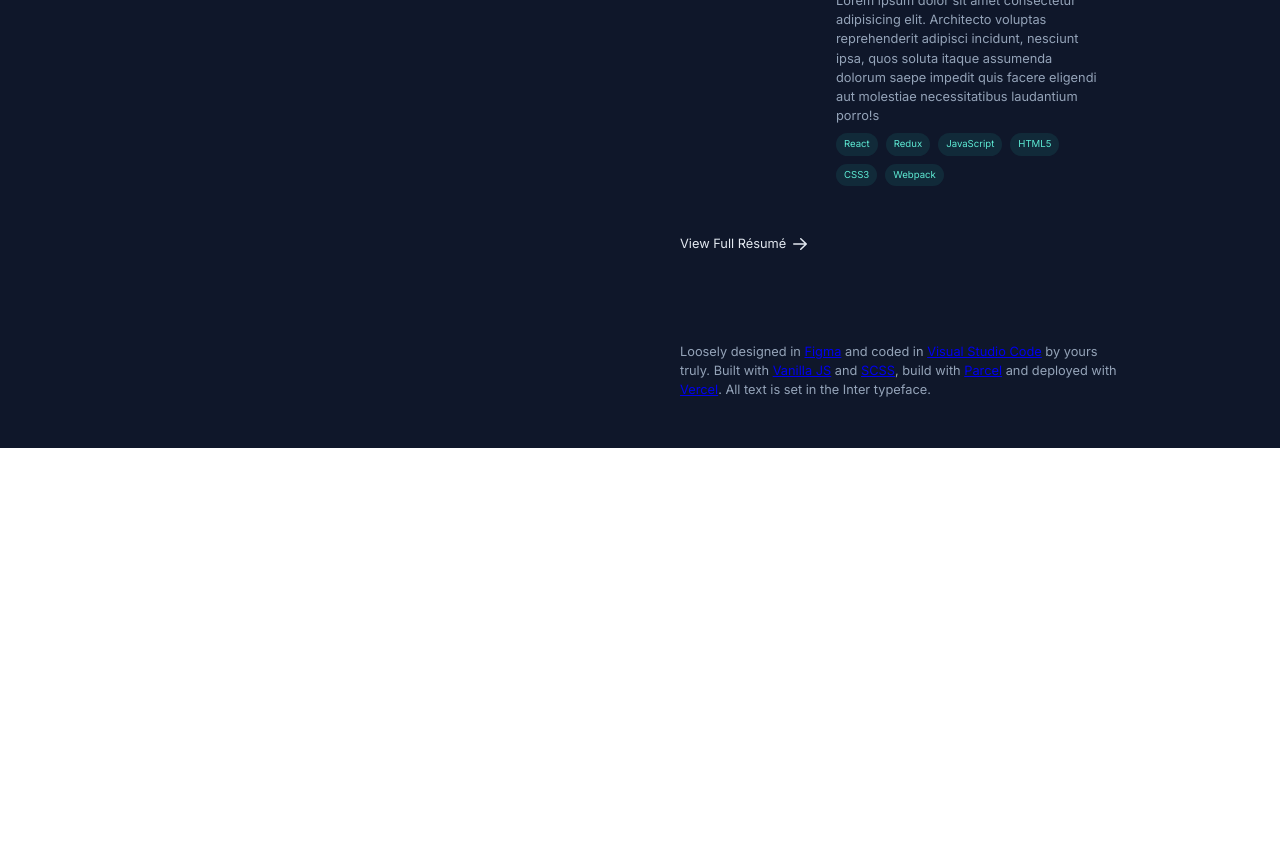
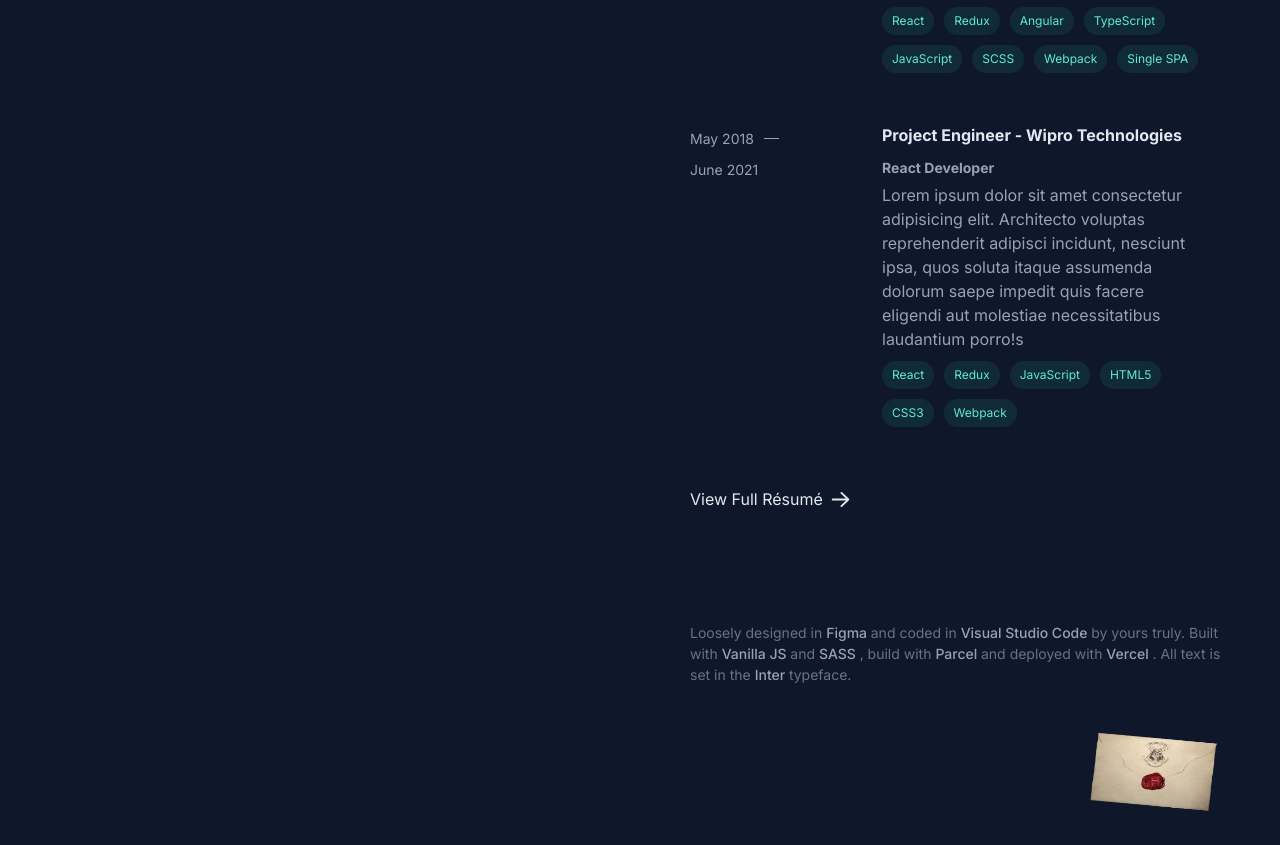
Before and after one commit to Rajat0916/portfolio, a website built with Parcel: page src/index.html in a window 1280 px wide. Shown: the part 783-1628 px from the top of the page. Before the commit the page ends 1231 px from the top, so only its background shows below. Built offline with nearby package versions, Linux system fonts and the light colour scheme.

Commit message:
code refactoring and adding giphhy image

```diff
--- a/src/index.html
+++ b/src/index.html
@@ -14,11 +14,11 @@
   <body>
     <div class="app">
       <div class="dropShadow"></div>
-      <main class="main flex gap-10 mx-auto px-5 min-h-100">
-        <aside class="w-perc-50 py-6 flex flex-column h-100 jc-sb sticky t-0">
-          <section class="flex ai-c gap-3">
+      <div class="container flex gap-10 mx-auto px-5 min-h-100">
+        <header class="w-perc-50 py-6 flex flex-column h-100 jc-sb sticky t-0">
+          <div class="flex ai-c gap-3">
             <img class="userImage" alt="User" />
-            <div>
+            <section>
               <h1 class="fs-48 fw-700 mb-1 text-slate-heading">Rajat Gupta</h1>
               <h2 class="fs-20 fw-500 mb-1 text-slate-heading">
                 Systems Engineer at TCS
@@ -27,8 +27,8 @@
                 I build accessible, inclusive products and digital experiences
                 for the web.
               </p>
+            </section>
           </div>
-          </section>
           <nav class="nav flex flex-column gap-2">
             <a
               class="navItem navItem-about flex ai-c gap-1 text-slate-anchor fw-700 max-w-15"
@@ -49,7 +49,8 @@
               <span class="dash w-3"></span>PROJECTS
             </a> -->
           </nav>
-          <section class="flex gap-3">
+          <ul class="flex gap-3">
+            <li>
               <a
                 href="https://github.com/Rajat0916"
                 target="_blank"
@@ -57,9 +58,13 @@
                 class="contactInfo"
               >
                 <svg xmlns="http://www.w3.org/2000/svg">
-                <use xlink:href="../assets/icons/github.svg#contactIcon"></use>
+                  <use
+                    xlink:href="../assets/icons/github.svg#contactIcon"
+                  ></use>
                 </svg>
               </a>
+            </li>
+            <li>
               <a
                 href="https://www.linkedin.com/in/rajatgupta0916"
                 target="_blank"
@@ -72,6 +77,8 @@
                   ></use>
                 </svg>
               </a>
+            </li>
+            <li>
               <a
                 href="mailto:rajatgupta0916@gmail.com?subject=Mail from rajat0916.com"
                 target="_blank"
@@ -82,6 +89,8 @@
                   <use xlink:href="../assets/icons/mail.svg#contactIcon"></use>
                 </svg>
               </a>
+            </li>
+            <li>
               <a
                 href="tel:+919999087518"
                 target="_blank"
@@ -92,9 +101,10 @@
                   <use xlink:href="../assets/icons/phone.svg#contactIcon"></use>
                 </svg>
               </a>
-          </section>
-        </aside>
-        <section class="w-perc-50 py-6">
+            </li>
+          </ul>
+        </header>
+        <main class="w-perc-50 py-6 mb-10">
           <object
             class="welcomeImage"
             data="../assets/img/welcome.svg#welcome_svg"
@@ -119,23 +129,24 @@
               with my family, watching sports or surfing documentaries.
             </p>
           </div>
-          <ul id="experience" class="mb-10">
+          <div id="experience" class="mb-10">
+            <ul class="mb-5">
               <li class="mb-5 flex gap-3 ai-fs experienceItem">
                 <div class="resumeShadow"></div>
                 <p class="flex flex-wrap w-perc-30 gap-1 ai-c fs-14 mt-05">
                   July 2021<span class="dash w-15"></span>PRESENT
                 </p>
-              <aside class="w-perc-60">
+                <section class="w-perc-60">
                   <h1 class="mb-1 text-slate-heading fs-16">
                     Systems Engineer - TCS
                   </h1>
                   <h2 class="mb-05 fs-14">Frontend Developer</h2>
                   <p class="mb-1">
                     Lorem ipsum dolor sit amet consectetur adipisicing elit.
-                  Architecto voluptas reprehenderit adipisci incidunt, nesciunt
-                  ipsa, quos soluta itaque assumenda dolorum saepe impedit quis
-                  facere eligendi aut molestiae necessitatibus laudantium
-                  porro!s
+                    Architecto voluptas reprehenderit adipisci incidunt,
+                    nesciunt ipsa, quos soluta itaque assumenda dolorum saepe
+                    impedit quis facere eligendi aut molestiae necessitatibus
+                    laudantium porro!s
                   </p>
                   <ul class="flex flex-wrap ai-c gap-1 skill-item">
                     <li>React</li>
@@ -147,24 +158,24 @@
                     <li>Webpack</li>
                     <li>Single SPA</li>
                   </ul>
-              </aside>
+                </section>
               </li>
-            <li class="mb-5 flex gap-3 ai-fs experienceItem">
+              <li class="flex gap-3 ai-fs experienceItem">
                 <div class="resumeShadow"></div>
                 <p class="flex flex-wrap w-perc-30 gap-1 ai-c fs-14 mt-05">
                   May 2018<span class="dash w-15"></span>June 2021
                 </p>
-              <aside class="w-perc-60">
+                <section class="w-perc-60">
                   <h1 class="mb-1 text-slate-heading fs-16">
                     Project Engineer - Wipro Technologies
                   </h1>
                   <h2 class="mb-05 fs-14">React Developer</h2>
                   <p class="mb-1">
                     Lorem ipsum dolor sit amet consectetur adipisicing elit.
-                  Architecto voluptas reprehenderit adipisci incidunt, nesciunt
-                  ipsa, quos soluta itaque assumenda dolorum saepe impedit quis
-                  facere eligendi aut molestiae necessitatibus laudantium
-                  porro!s
+                    Architecto voluptas reprehenderit adipisci incidunt,
+                    nesciunt ipsa, quos soluta itaque assumenda dolorum saepe
+                    impedit quis facere eligendi aut molestiae necessitatibus
+                    laudantium porro!s
                   </p>
                   <ul class="flex flex-wrap ai-c gap-1 skill-item">
                     <li>React</li>
@@ -174,8 +185,9 @@
                     <li>CSS3</li>
                     <li>Webpack</li>
                   </ul>
-              </aside>
+                </section>
               </li>
+            </ul>
             <a
               href="../assets/document/resume.pdf"
               target="_blank"
@@ -187,61 +199,62 @@
                 <use xlink:href="../assets/icons/arrow.svg#arrow"></use>
               </svg>
             </a>
-          </ul>
+          </div>
           <!-- <div id="project" class="mb-10"></div> -->
-          <footer id="footer">
+          <footer id="footer" class="footer">
             <p>
               Loosely designed in
+              <a href="https://www.figma.com/" target="_blank" rel="noreferrer">
+                Figma
+              </a>
+              and coded in
               <a
-                href="https://www.figma.com/"
-                class="footerLink"
+                href="https://code.visualstudio.com/"
                 target="_blank"
                 rel="noreferrer"
-                >Figma</a
               >
-              and coded in
+                Visual Studio Code
+              </a>
+              by yours truly. Built with
+              <a href="http://vanilla-js.com/" target="_blank" rel="noreferrer">
+                Vanilla JS
+              </a>
+              and
+              <a href="https://sass-lang.com/" target="_blank" rel="noreferrer">
+                SASS
+              </a>
+              , build with
+              <a href="https://parceljs.org/" target="_blank" rel="noreferrer">
+                Parcel
+              </a>
+              and deployed with
               <a
-                href="https://www.figma.com/"
-                class="footerLink"
+                href="https://vercel.com/dashboard"
                 target="_blank"
                 rel="noreferrer"
-                >Visual Studio Code</a
               >
-              by yours truly. Built with
-              <a
-                href="https://www.figma.com/"
-                class="footerLink"
-                target="_blank"
-                rel="noreferrer"
-                >Vanilla JS</a
-              >
-              and
-              <a
-                href="https://www.figma.com/"
-                class="footerLink"
-                target="_blank"
-                rel="noreferrer"
-                >SCSS</a
-              >, build with
-              <a
-                href="https://www.figma.com/"
-                class="footerLink"
-                target="_blank"
-                rel="noreferrer"
-                >Parcel</a
-              >
-              and deployed with
-              <a
-                href="https://www.figma.com/"
-                class="footerLink"
-                target="_blank"
-                rel="noreferrer"
-                >Vercel</a
-              >. All text is set in the Inter typeface.
+                Vercel
+              </a>
+              . All text is set in the
+              <a href="https://rsms.me/inter/" target="_blank" rel="noreferrer">
+                Inter
+              </a>
+              typeface.
             </p>
           </footer>
-        </section>
         </main>
+        <aside class="giffy">
+          <img
+            alt="Spinning Tardis from Harry Potter"
+            loading="lazy"
+            width="150"
+            height="130"
+            decoding="async"
+            data-nimg="1"
+            src="../assets/img/gipphy.gif"
+          />
+        </aside>
+      </div>
     </div>
 
     <script src="./index.mjs" type="module"></script>
--- a/src/styles.css
+++ b/src/styles.css
@@ -4,6 +4,7 @@
   --font-color-heading: rgb(226 232 240);
   --background-color: rgb(15 23 42);
   --tertiary-color: rgb(94 234 212);
+  --footer-color: rgb(100 116 139)
 }
 
 * {
@@ -224,8 +225,8 @@ body {
   position: relative;
 }
 
-.main {
-  width: min(90%, 130rem);
+.container {
+  max-width: 130rem;
 }
 
 @media (min-width: 1590px) {
@@ -234,9 +235,11 @@ body {
   }
 }
 
-@media (max-width: 1320px) {
-  html {
-    font-size: 8px;
+@media (max-width: 1190px) {
+  .container {
+    max-width: 110rem;
+    padding: 0 3rem;
+    gap: 5rem
   }
 }
 
@@ -350,3 +353,34 @@ body {
   border-radius: 100rem;
   background-color: rgba(45,212,191,.1);
 }
+
+.footer {
+  color: var(--footer-color);
+  font-size: 1.4rem;
+}
+
+.footer a:link, .footer a:visited {
+  text-decoration: none;
+  color: var(--font-color);
+  font-weight: 500;
+}
+
+.footer a:hover, .footer a:active {
+  color: var(--tertiary-color)
+}
+
+ul li {
+  list-style: none;
+}
+
+.giffy {
+  position: absolute;
+  bottom: 0rem;
+  right: 0rem;
+  padding: 2.5rem 5rem;
+  transition: all 0.3s cubic-bezier(0.4, 0, 0.2, 1);
+}
+
+.giffy:hover {
+  transform: translateY(-1rem) scale(1.2);
+}
```
Also changed, not shown: assets/img/gipphy.gif (added), 2 other files. Lines whose indentation alone changed are shown as unchanged.
